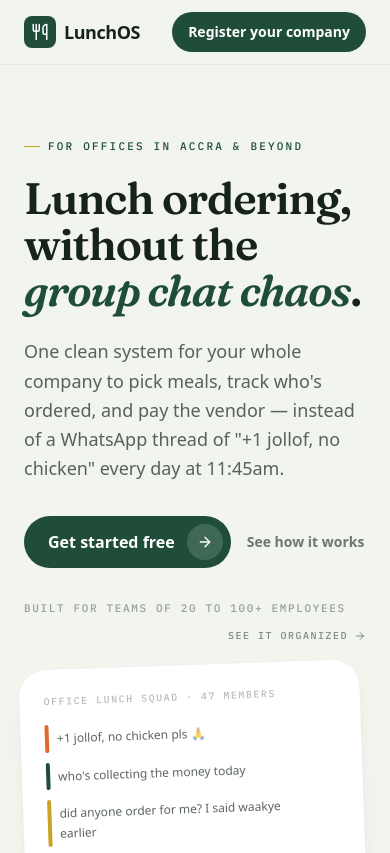
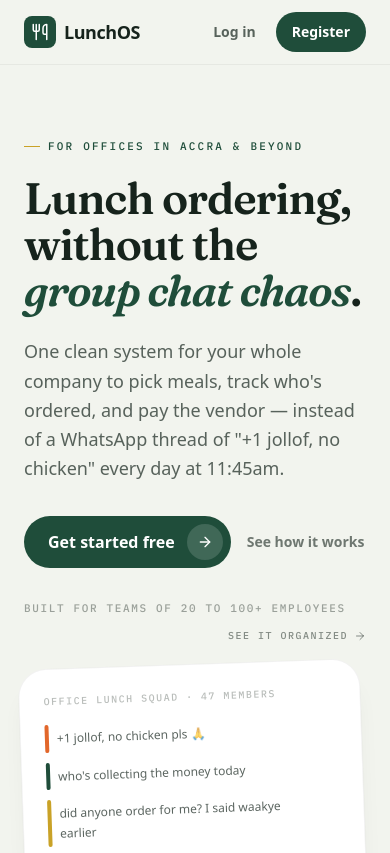
Before and after one commit to AyehPrince/LunchOS, a React (Vite) app: page / in a window 390 px wide. Shown: the top 853 px of the page. Built offline with nearby package versions, Linux system fonts and the light colour scheme.

Commit message:
minor update to landing page

```diff
--- a/src/components/LandingPage.tsx
+++ b/src/components/LandingPage.tsx
@@ -48,18 +48,19 @@ function Nav() {
           </div>
           <span className="font-bold text-lg tracking-tight">LunchOS</span>
         </div>
-        <div className="flex items-center gap-3">
+        <div className="flex items-center gap-2 sm:gap-3">
           <Link
             to="/login"
-            className="hidden sm:block px-4 py-2 text-sm font-bold text-[#16231C]/70 hover:text-[#16231C] transition-colors"
+            className="px-3 sm:px-4 py-2 text-sm font-bold text-[#16231C]/70 hover:text-[#16231C] transition-colors"
           >
             Log in
           </Link>
           <Link
             to="/register"
-            className="px-4 py-2.5 bg-[#1F4D3A] text-white rounded-full text-sm font-bold hover:bg-[#173a2c] transition-colors"
+            className="px-4 py-2.5 bg-[#1F4D3A] text-white rounded-full text-sm font-bold hover:bg-[#173a2c] transition-colors whitespace-nowrap"
           >
-            Register your company
+            <span className="sm:hidden">Register</span>
+            <span className="hidden sm:inline">Register your company</span>
           </Link>
         </div>
       </div>
```
